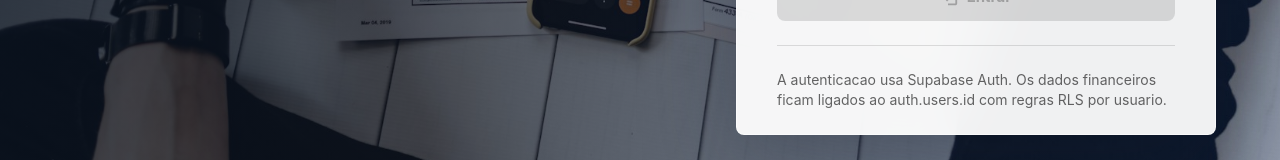
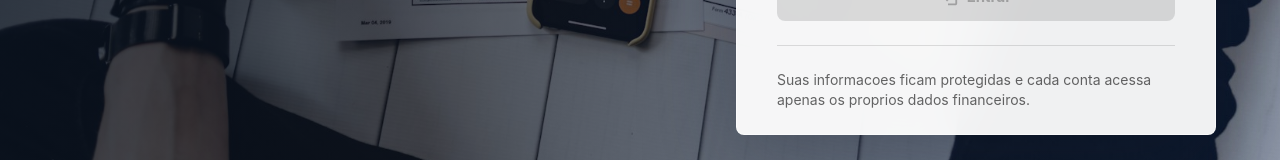
Before and after one commit to Jefferson-Lima-Santos/planejador-financeiro-web, a Next.js app: page /auth/login in a window 1280 px wide. Shown: the part 579-739 px from the top of the page. Built offline with nearby package versions, Linux system fonts and the light colour scheme; no server answers.

Commit message:
Improve auth security message

```diff
--- a/src/locales/translations/en.ts
+++ b/src/locales/translations/en.ts
@@ -15,7 +15,7 @@ export const en = {
   [tokens.auth.emailInvalid]: "Enter a valid email.",
   [tokens.auth.emailRequired]: "Enter your email.",
   [tokens.auth.footer]:
-    "Authentication uses Supabase Auth. Financial data is linked to auth.users.id with per-user RLS rules.",
+    "Your information stays protected and each account can only access its own financial data.",
   [tokens.auth.intro]: "Access your account to track months, themes and entries.",
   [tokens.auth.login]: "Sign in",
   [tokens.auth.name]: "Name",
--- a/src/locales/translations/pt-br.ts
+++ b/src/locales/translations/pt-br.ts
@@ -15,7 +15,7 @@ export const ptBR = {
   [tokens.auth.emailInvalid]: "Informe um e-mail valido.",
   [tokens.auth.emailRequired]: "Informe seu e-mail.",
   [tokens.auth.footer]:
-    "A autenticacao usa Supabase Auth. Os dados financeiros ficam ligados ao auth.users.id com regras RLS por usuario.",
+    "Suas informacoes ficam protegidas e cada conta acessa apenas os proprios dados financeiros.",
   [tokens.auth.intro]:
     "Acesse sua conta para acompanhar meses, temas e lancamentos.",
   [tokens.auth.login]: "Entrar",
```
